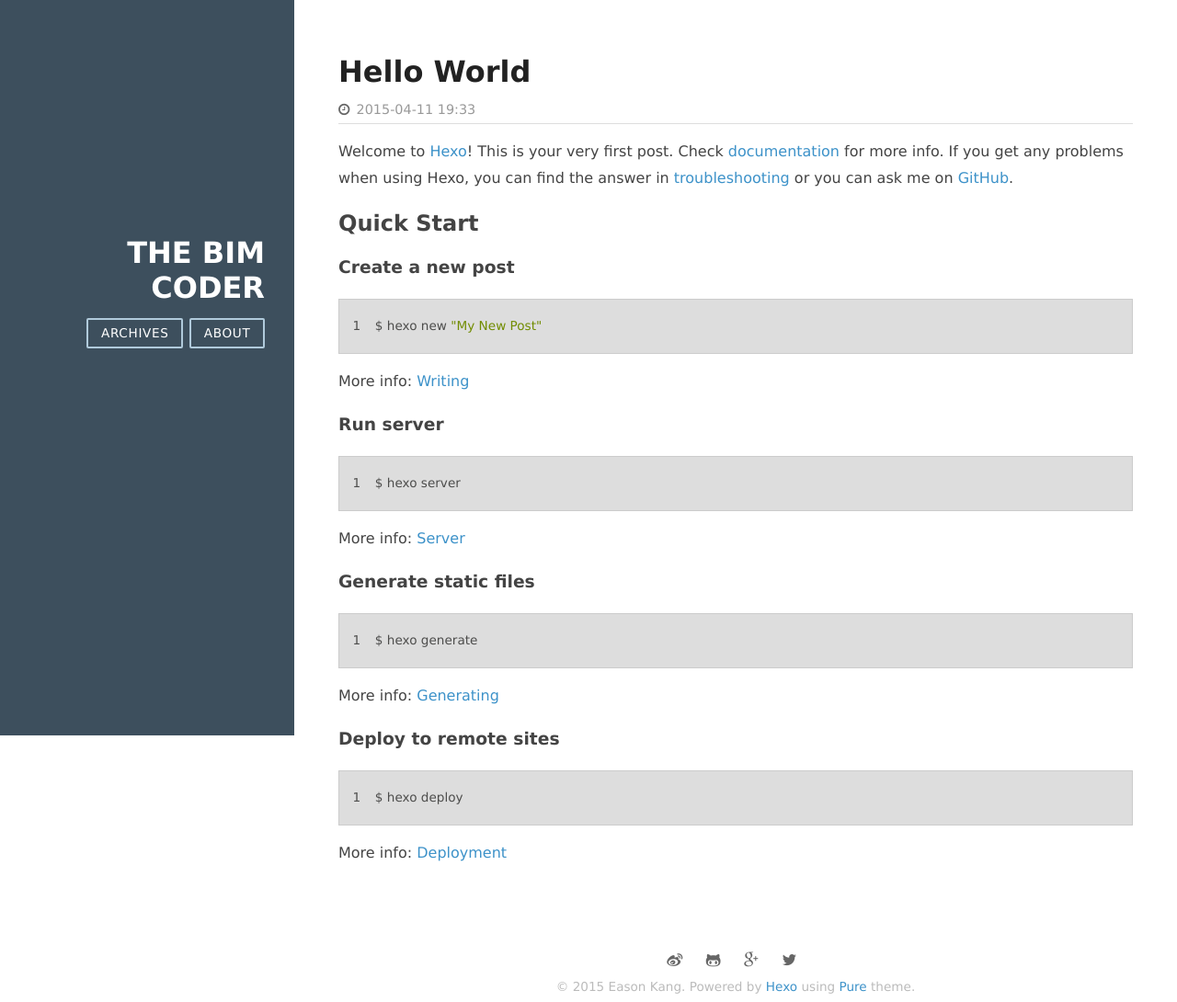
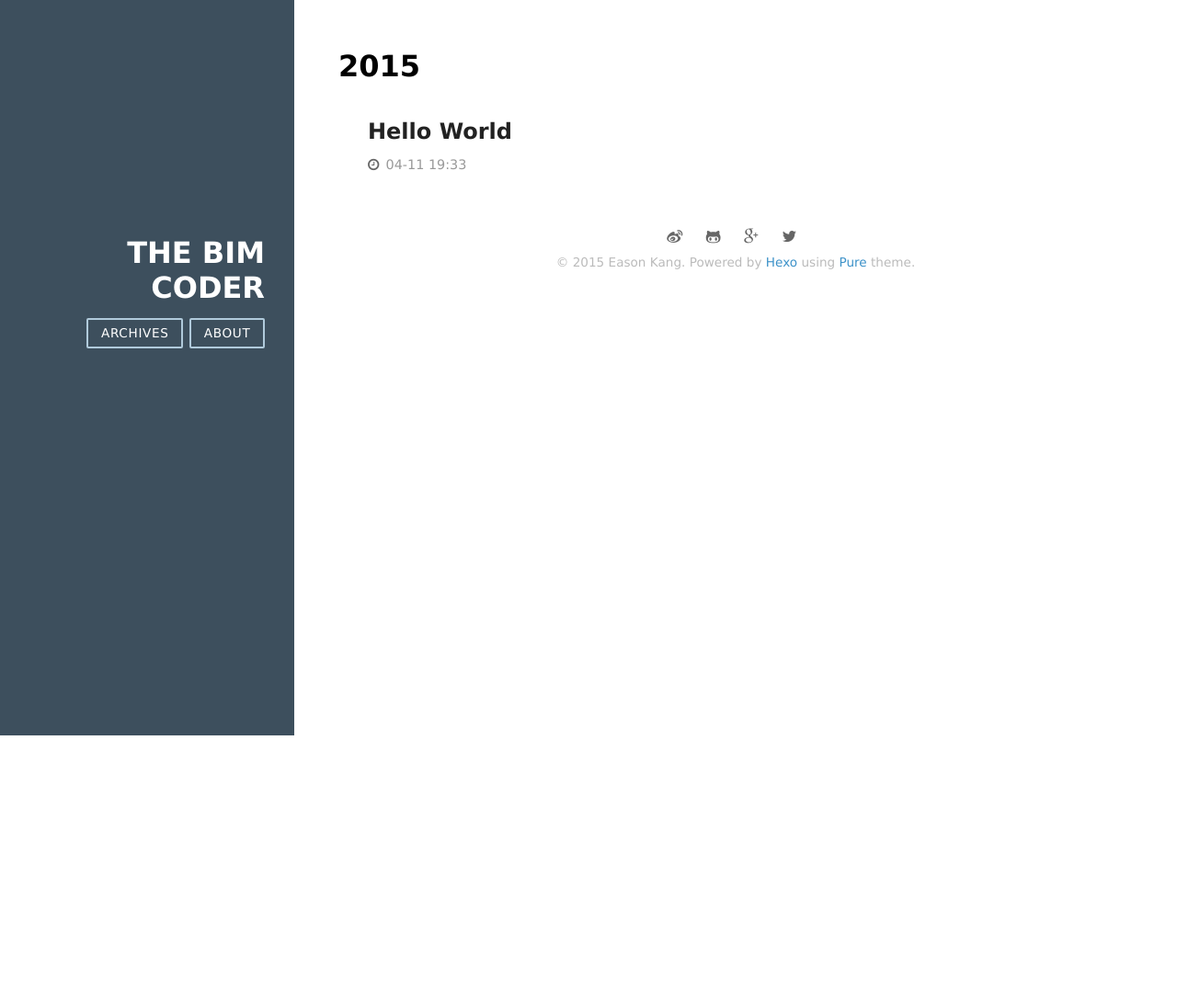
Before and after one commit to yiskang/yiskang.github.io, a plain HTML site: page archives/2015/04/index.html in a window 1280 px wide. Shown: the whole page at 92% size. After the commit the page ends 800 px from the top, so only its background shows below. Drawn offline with Linux system fonts and the light colour scheme.

Commit message:
Site updated: 2015-04-16 00:01:30

```diff
--- a/archives/2015/04/index.html
+++ b/archives/2015/04/index.html
@@ -1,14 +1,5 @@
 <!DOCTYPE html><html><head><meta charset="utf-8"/><meta name="viewport" content="width=device-width, initial-scale=1.0"/><title>The BIM Coder</title><link rel="stylesheet" href="/css/pure-min.css" type="text/css">
 <link rel="stylesheet" href="/css/grids-responsive-min.css" type="text/css">
-<link rel="stylesheet" href="/css/style.css" type="text/css"></head><body><div id="layout" class="pure-g"><div class="sidebar pure-u-1 pure-u-md-1-4"><div class="header"><h1 class="brand-title"><a href="/">The BIM Coder</a></h1><h2 class="brand-tagline"></h2><nav class="nav"><ul class="nav-list"><li class="nav-item"><a href="/archives" class="pure-button">archives</a></li><li class="nav-item"><a href="/about" class="pure-button">about</a></li></ul></nav></div></div><div class="content pure-u-1 pure-u-md-3-4"><div class="posts"><div class="post"><div class="post-header"><h2 class="post-title"><a href="/2015/04/11/hello-world/">Hello World</a></h2><p class="post-meta"><span class="post-date"><i class="icon-clock"></i>2015-04-11 19:33</span></p></div><div class="post-content"><p>Welcome to <a href="http://hexo.io/" target="_blank" rel="external">Hexo</a>! This is your very first post. Check <a href="http://hexo.io/docs/" target="_blank" rel="external">documentation</a> for more info. If you get any problems when using Hexo, you can find the answer in <a href="http://hexo.io/docs/troubleshooting.html" target="_blank" rel="external">troubleshooting</a> or you can ask me on <a href="https://github.com/hexojs/hexo/issues" target="_blank" rel="external">GitHub</a>.</p>
-<h2 id="Quick_Start">Quick Start</h2><h3 id="Create_a_new_post">Create a new post</h3><figure class="highlight bash"><table><tr><td class="gutter"><pre><span class="line">1</span><br></pre></td><td class="code"><pre><span class="line">$ hexo new <span class="string">"My New Post"</span></span><br></pre></td></tr></table></figure>
-<p>More info: <a href="http://hexo.io/docs/writing.html" target="_blank" rel="external">Writing</a></p>
-<h3 id="Run_server">Run server</h3><figure class="highlight bash"><table><tr><td class="gutter"><pre><span class="line">1</span><br></pre></td><td class="code"><pre><span class="line">$ hexo server</span><br></pre></td></tr></table></figure>
-<p>More info: <a href="http://hexo.io/docs/server.html" target="_blank" rel="external">Server</a></p>
-<h3 id="Generate_static_files">Generate static files</h3><figure class="highlight bash"><table><tr><td class="gutter"><pre><span class="line">1</span><br></pre></td><td class="code"><pre><span class="line">$ hexo generate</span><br></pre></td></tr></table></figure>
-<p>More info: <a href="http://hexo.io/docs/generating.html" target="_blank" rel="external">Generating</a></p>
-<h3 id="Deploy_to_remote_sites">Deploy to remote sites</h3><figure class="highlight bash"><table><tr><td class="gutter"><pre><span class="line">1</span><br></pre></td><td class="code"><pre><span class="line">$ hexo deploy</span><br></pre></td></tr></table></figure>
-<p>More info: <a href="http://hexo.io/docs/deployment.html" target="_blank" rel="external">Deployment</a></p>
-</div></div></div><div class="footer"><div class="social-link"><a href="http://weibo.com/" target="_blank"><i class="icon-weibo"></i></a><a href="https://github.com/" target="_blank"><i class="icon-github"></i></a><a href="https://plus.google.com/" target="_blank"><i class="icon-gplus"></i></a><a href="https://twitter.com/" target="_blank"><i class="icon-twitter"></i></a></div><div class="copyright">&copy; 2015 Eason Kang.
+<link rel="stylesheet" href="/css/style.css" type="text/css"></head><body><div id="layout" class="pure-g"><div class="sidebar pure-u-1 pure-u-md-1-4"><div class="header"><h1 class="brand-title"><a href="/">The BIM Coder</a></h1><h2 class="brand-tagline"></h2><nav class="nav"><ul class="nav-list"><li class="nav-item"><a href="/archives" class="pure-button">archives</a></li><li class="nav-item"><a href="/about" class="pure-button">about</a></li></ul></nav></div></div><div class="content pure-u-1 pure-u-md-3-4"><div class="posts"><h1 class="archive-year"><a href="/archives/2015">2015</a></h1><div class="archive-post"><h2 class="archive-post-title"><a href="/2015/04/11/hello-world/">Hello World</a></h2><p class="archive-post-meta"><span class="post-date"><i class="icon-clock"></i>04-11 19:33</span></p><a href="/2015/04/11/hello-world/"></a></div></div><div class="footer"><div class="social-link"><a href="http://weibo.com/" target="_blank"><i class="icon-weibo"></i></a><a href="https://github.com/" target="_blank"><i class="icon-github"></i></a><a href="https://plus.google.com/" target="_blank"><i class="icon-gplus"></i></a><a href="https://twitter.com/" target="_blank"><i class="icon-twitter"></i></a></div><div class="copyright">&copy; 2015 Eason Kang.
 Powered by <a href="http://hexo.io" target="_blank">Hexo</a>
 using <a href="https://github.com/saintwinkle/hexo-theme-pure" target="_blank">Pure</a> theme.</div></div></div><script src="/js/script.js" type="text/javascript"></script></div></body></html>
```
Also changed, not shown: archives/2015/index.html (+1 -10 lines), archives/index.html (+1 -10 lines).
